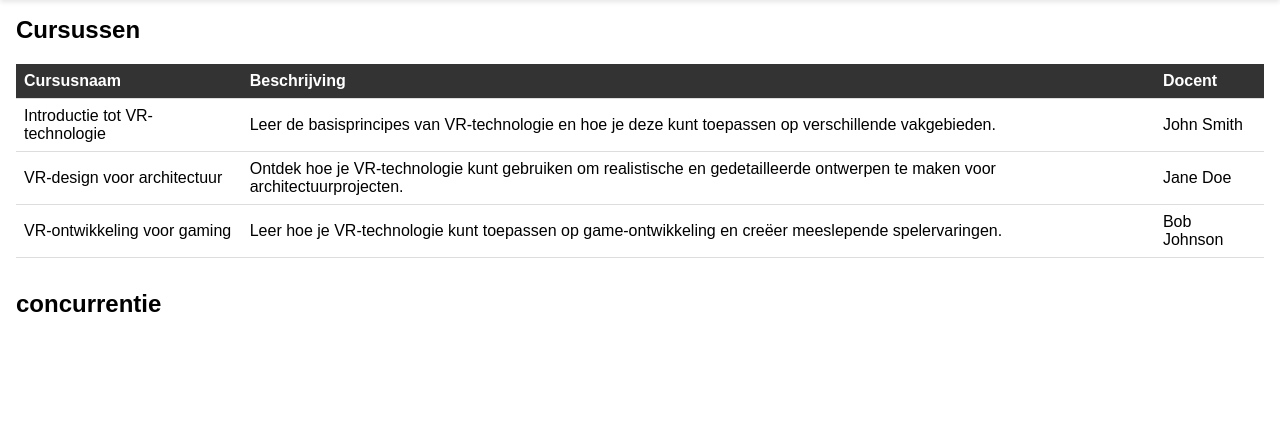
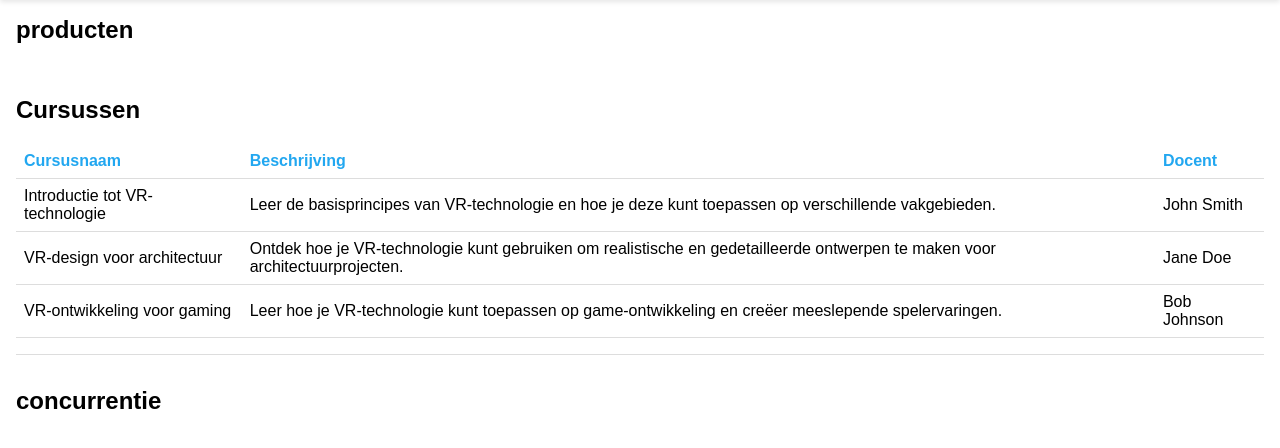
Before and after one commit to salmaazou/Project-3-p4, a PHP site: page /courses.html in a window 1280 px wide. Shown: the part 80-528 px from the top of the page. Run offline with PHP 8.4, Linux system fonts and the light colour scheme.

Commit message:
remvoed some spaces between the brackets, changed the background for the table heads to a aqua color and removed the backgorund color of the table heads also added a new row with empty table data elements

```diff
--- a/courses.css
+++ b/courses.css
@@ -12,7 +12,7 @@ header {
     /* witte achtergrondkleur */
     box-shadow: 0 2px 5px rgba(0, 0, 0, 0.1);
     /* lichte schaduw */
-    position: fixed;
+    position: relative;
     top: 0;
     left: 0;
     right: 0;
@@ -75,12 +75,8 @@ nav h1 {
 
 /* Stijl voor cursustabel */
 table {
-
-
     border-collapse: collapse;
-
     width: 100%;
-
 }
 
 th,
@@ -91,8 +87,7 @@ td {
 }
 
 th {
-    background-color: #333;
-    color: #fff;
+    color: #22a7f0;
 }
 
 /* Stijl voor secties */
--- a/courses.html
+++ b/courses.html
@@ -47,6 +47,11 @@
 						<td>Leer hoe je VR-technologie kunt toepassen op game-ontwikkeling en creëer meeslepende spelervaringen.</td>
 						<td>Bob Johnson</td>
 					</tr>
+					<tr>
+						<td></td>
+						<td></td>
+						<td></td>
+					</tr>
 				</tbody>
 			</table>
 		</section>
```
